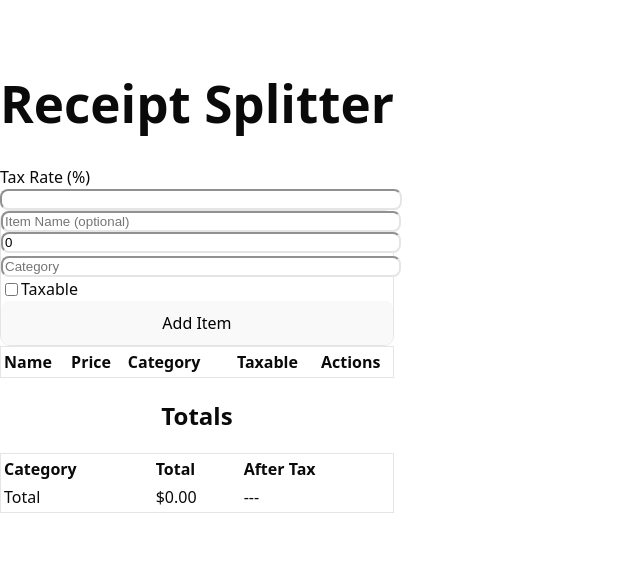
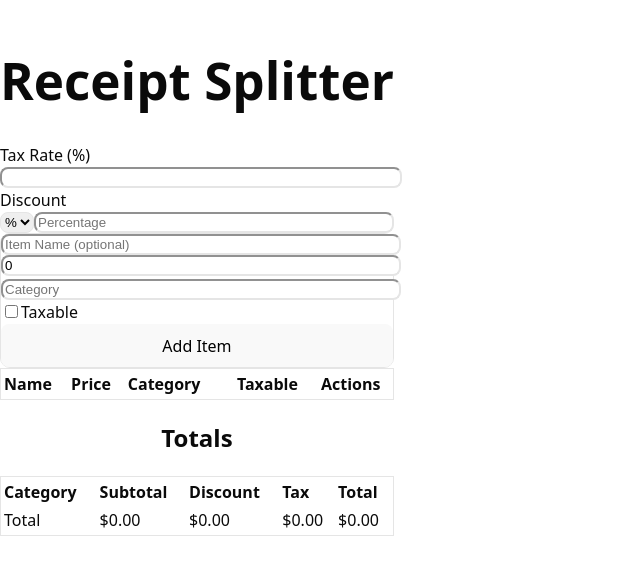
Before and after one commit to yts/receipt-splitter, a React (Vite) app: page / in a window 1280 px wide. Shown: the part 123-698 px from the top of the page, without its empty margins (0-640 px from the left). Built offline with nearby package versions, Linux system fonts and the light colour scheme.

Commit message:
add discount and improve columns

```diff
--- a/src/App.tsx
+++ b/src/App.tsx
@@ -10,8 +10,10 @@ interface LineItem {
 
 interface CategoryTotals {
   [category: string]: {
+    subtotal: number;
+    discount: number;
+    tax: number;
     total: number;
-    afterTax: number | null;
   };
 }
 
@@ -21,6 +23,9 @@ const CATEGORIES_KEY = 'categories';
 function App() {
   // Tax Rate
   const [taxRate, setTaxRate] = useState<string>(() => localStorage.getItem(TAX_RATE_KEY) || '');
+  const [discountType, setDiscountType] = useState<'percentage' | 'amount'>('percentage');
+  const [discountValue, setDiscountValue] = useState<string>('');
+
   useEffect(() => {
     localStorage.setItem(TAX_RATE_KEY, taxRate);
   }, [taxRate]);
@@ -91,40 +96,57 @@ function App() {
     setEditInput((prev) => prev ? { ...prev, [field]: value } : null);
   };
 
-  // Compute totals and after-tax totals during render
   const computeTotals = () => {
     const totals: CategoryTotals = {};
-    const afterTax: CategoryTotals = {};
     const rate = parseFloat(taxRate) / 100;
+    const dValue = parseFloat(discountValue) || 0;
+
+    // Calculate initial subtotals
     items.forEach((item) => {
       if (!totals[item.category]) {
-        totals[item.category] = { total: 0, afterTax: null };
-        afterTax[item.category] = { total: 0, afterTax: 0 };
+        totals[item.category] = { subtotal: 0, discount: 0, tax: 0, total: 0 };
       }
-      totals[item.category].total += item.price;
-      afterTax[item.category].total += item.price;
-      if (item.taxable) {
-        afterTax[item.category].afterTax! += item.price * (1 + rate);
+      totals[item.category].subtotal += item.price;
+    });
+
+    // Calculate total subtotal for percentage discount distribution
+    const totalSubtotal = Object.values(totals).reduce((sum, val) => sum + val.subtotal, 0);
+
+    // Apply discounts and calculate tax and totals
+    Object.keys(totals).forEach((cat) => {
+      // Calculate discount
+      if (discountType === 'percentage') {
+        totals[cat].discount = totals[cat].subtotal * (dValue / 100);
       } else {
-        afterTax[item.category].afterTax! += item.price;
+        // Distribute flat discount proportionally
+        totals[cat].discount = dValue * (totals[cat].subtotal / totalSubtotal);
       }
+
+      const afterDiscount = totals[cat].subtotal - totals[cat].discount;
+
+      // Calculate tax on discounted amount
+      totals[cat].tax = items
+        .filter(item => item.category === cat && item.taxable)
+        .reduce((sum, item) => {
+          const itemDiscount = item.price / totals[cat].subtotal * totals[cat].discount;
+          return sum + ((item.price - itemDiscount) * rate);
+        }, 0);
+
+      // Calculate final total
+      totals[cat].total = afterDiscount + totals[cat].tax;
     });
-    // Round afterTax values
-    Object.keys(afterTax).forEach((cat) => {
-      afterTax[cat].afterTax = +afterTax[cat].afterTax!.toFixed(2);
-    });
-    return { totals, afterTax };
+
+    return { totals };
   };
 
-  const { totals: categoryTotals, afterTax: afterTaxTotals } = computeTotals();
+  const { totals: categoryTotals } = computeTotals();
 
   // Render
   return (
     <div className="max-w-2xl mx-auto p-2 sm:p-6 space-y-8">
-      <h1 className="text-2xl sm:text-3xl font-bold mb-4 text-center">Receipt Splitter</h1>
-      {/* Tax Rate Input */}
-      <div className="flex flex-col sm:flex-row items-start sm:items-center gap-2 sm:gap-4">
-        <label htmlFor="taxRate" className="block text-sm font-medium text-gray-700">Tax Rate (%)</label>
+      <h1 className="text-2xl sm:text-3xl font-bold mb-4 text-center">Receipt Splitter</h1>      {/* Tax Rate and Discount Inputs */}      <div className="grid grid-cols-1 sm:grid-cols-2 gap-4 p-4 bg-gray-50 rounded-lg">
+        <div className="flex flex-col gap-2">
+          <label htmlFor="taxRate" className="text-sm font-medium text-gray-700">Tax Rate (%)</label>
           <input
             id="taxRate"
             type="number"
@@ -134,6 +156,30 @@ function App() {
             onChange={(e) => setTaxRate(e.target.value)}
             className="w-full sm:w-32 border-gray-300 rounded-md shadow-sm focus:ring-indigo-500 focus:border-indigo-500"
           />
+        </div>
+        <div className="flex flex-col gap-2">
+          <label htmlFor="discount" className="text-sm font-medium text-gray-700">Discount</label>
+          <div className="flex gap-2">
+            <select
+              value={discountType}
+              onChange={(e) => setDiscountType(e.target.value as 'percentage' | 'amount')}
+              className="border-gray-300 rounded-md shadow-sm focus:ring-indigo-500 focus:border-indigo-500"
+            >
+              <option value="percentage">%</option>
+              <option value="amount">$</option>
+            </select>
+            <input
+              id="discount"
+              type="number"
+              min="0"
+              step="0.01"
+              value={discountValue}
+              onChange={(e) => setDiscountValue(e.target.value)}
+              className="w-full border-gray-300 rounded-md shadow-sm focus:ring-indigo-500 focus:border-indigo-500"
+              placeholder={discountType === 'percentage' ? 'Percentage' : 'Amount'}
+            />
+          </div>
+        </div>
       </div>
       {/* Line Item Entry */}
       <div className="flex flex-col gap-2 border p-2 sm:p-4 rounded-lg">
@@ -297,30 +343,37 @@ function App() {
       <div className="mt-8 overflow-x-auto">
         <h2 className="text-xl font-semibold mb-2 text-center sm:text-left">Totals</h2>
         <table className="w-full border text-sm">
-          <thead>
-            <tr className="bg-gray-100">
+          <thead>            <tr className="bg-gray-100">
               <th className="p-2 text-left">Category</th>
+              <th className="p-2 text-left">Subtotal</th>
+              <th className="p-2 text-left">Discount</th>
+              <th className="p-2 text-left">Tax</th>
               <th className="p-2 text-left">Total</th>
-              <th className="p-2 text-left">After Tax</th>
             </tr>
           </thead>
           <tbody>
             {Object.entries(categoryTotals).map(([cat, val]) => (
               <tr key={cat} className="border-t">
                 <td className="p-2">{cat}</td>
+                <td className="p-2">${val.subtotal.toFixed(2)}</td>
+                <td className="p-2">${val.discount.toFixed(2)}</td>
+                <td className="p-2">${val.tax.toFixed(2)}</td>
                 <td className="p-2">${val.total.toFixed(2)}</td>
-                <td className="p-2">{afterTaxTotals[cat]?.afterTax !== null ? `$${afterTaxTotals[cat]?.afterTax?.toFixed(2)}` : '---'}</td>
               </tr>
             ))}
             <tr className="font-bold border-t">
               <td className="p-2">Total</td>
               <td className="p-2">
-                ${Object.values(categoryTotals).reduce((sum, val) => sum + val.total, 0).toFixed(2)}
+                ${Object.values(categoryTotals).reduce((sum, val) => sum + val.subtotal, 0).toFixed(2)}
               </td>
               <td className="p-2">
-                {Object.values(afterTaxTotals).length
-                  ? `$${Object.values(afterTaxTotals).reduce((sum, val) => sum + (val.afterTax ?? 0), 0).toFixed(2)}`
-                  : '---'}
+                ${Object.values(categoryTotals).reduce((sum, val) => sum + val.discount, 0).toFixed(2)}
+              </td>
+              <td className="p-2">
+                ${Object.values(categoryTotals).reduce((sum, val) => sum + val.tax, 0).toFixed(2)}
+              </td>
+              <td className="p-2">
+                ${Object.values(categoryTotals).reduce((sum, val) => sum + val.total, 0).toFixed(2)}
               </td>
             </tr>
           </tbody>
```
Lines whose indentation alone changed are shown as unchanged.
